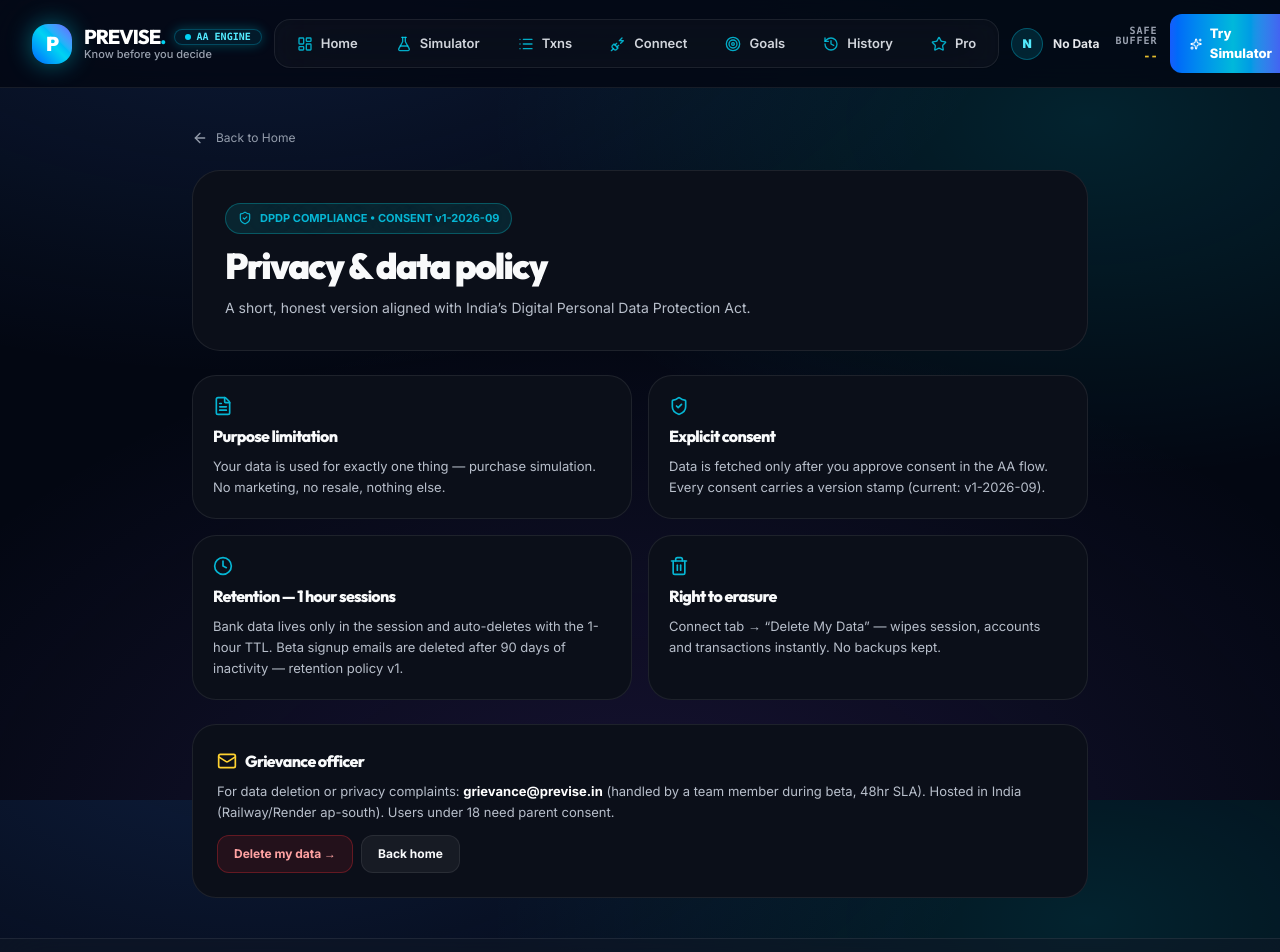
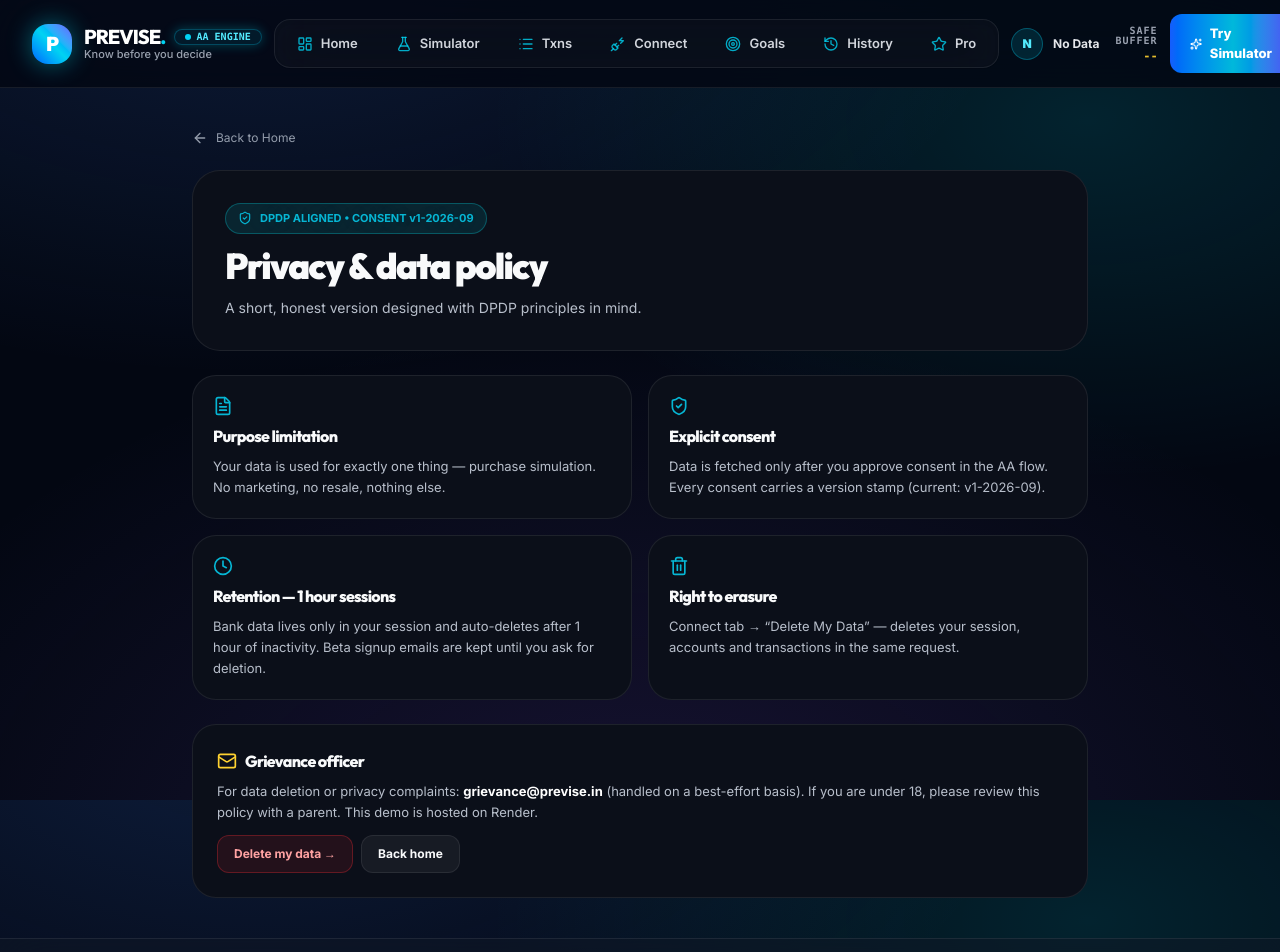
Before and after one commit to Ritika-Bhati-2266/Hack, a Next.js app: page /privacy in a window 1280 px wide. Shown: the top 952 px of the page. Built offline with nearby package versions, Linux system fonts and the light colour scheme.

Commit message:
legal: soften privacy claims to match implementation (DPDP aligned, no 90-day/signup-backup claims, best-effort grievance, no region/age-gate overclaim)

```diff
--- a/src/app/privacy/page.tsx
+++ b/src/app/privacy/page.tsx
@@ -14,18 +14,18 @@
 
       <div className="rounded-[28px] border border-white/[0.08] bg-surface p-6 sm:p-8 space-y-3">
         <div className="inline-flex items-center gap-2 px-3 py-1.5 rounded-full bg-safe/10 border border-safe/25 text-safe text-[11px] font-bold">
-          <ShieldCheck className="w-3.5 h-3.5" /> DPDP COMPLIANCE • CONSENT {CONSENT_VERSION}
+          <ShieldCheck className="w-3.5 h-3.5" /> DPDP ALIGNED • CONSENT {CONSENT_VERSION}
         </div>
         <h1 className="font-display font-black text-3xl sm:text-4xl tracking-tight">Privacy & data policy</h1>
-        <p className="text-sm text-mist">A short, honest version aligned with India’s Digital Personal Data Protection Act.</p>
+        <p className="text-sm text-mist">A short, honest version designed with DPDP principles in mind.</p>
       </div>
 
       <div className="grid sm:grid-cols-2 gap-4">
         {[
           { icon: FileText, t: 'Purpose limitation', d: 'Your data is used for exactly one thing — purchase simulation. No marketing, no resale, nothing else.' },
           { icon: ShieldCheck, t: 'Explicit consent', d: `Data is fetched only after you approve consent in the AA flow. Every consent carries a version stamp (current: ${CONSENT_VERSION}).` },
-          { icon: Clock, t: 'Retention — 1 hour sessions', d: 'Bank data lives only in the session and auto-deletes with the 1-hour TTL. Beta signup emails are deleted after 90 days of inactivity — retention policy v1.' },
-          { icon: Trash2, t: 'Right to erasure', d: 'Connect tab → “Delete My Data” — wipes session, accounts and transactions instantly. No backups kept.' },
+          { icon: Clock, t: 'Retention — 1 hour sessions', d: 'Bank data lives only in your session and auto-deletes after 1 hour of inactivity. Beta signup emails are kept until you ask for deletion.' },
+          { icon: Trash2, t: 'Right to erasure', d: 'Connect tab → “Delete My Data” — deletes your session, accounts and transactions in the same request.' },
         ].map((c) => (
           <div key={c.t} className="rounded-[24px] bg-surface border border-white/[0.08] p-5 space-y-2">
             <c.icon className="w-5 h-5 text-safe" />
@@ -38,8 +38,8 @@
       <div className="rounded-[24px] bg-surface border border-white/[0.08] p-5 sm:p-6 space-y-2">
         <h2 className="font-display font-extrabold flex items-center gap-2"><Mail className="w-5 h-5 text-amber-300" /> Grievance officer</h2>
         <p className="text-[13px] text-mist leading-relaxed">
-          For data deletion or privacy complaints: <b className="text-white">grievance@previse.in</b> (handled by a team member during beta, 48hr SLA).
-          Hosted in India (Railway/Render ap-south). Users under 18 need parent consent.
+          For data deletion or privacy complaints: <b className="text-white">grievance@previse.in</b> (handled on a best-effort basis).
+          If you are under 18, please review this policy with a parent. This demo is hosted on Render.
         </p>
         <div className="flex gap-2 pt-1">
           <Link href="/connect" className="text-xs font-bold px-4 py-2.5 rounded-xl bg-red-500/10 border border-red-500/30 text-red-300 hover:bg-red-500/20">
```
